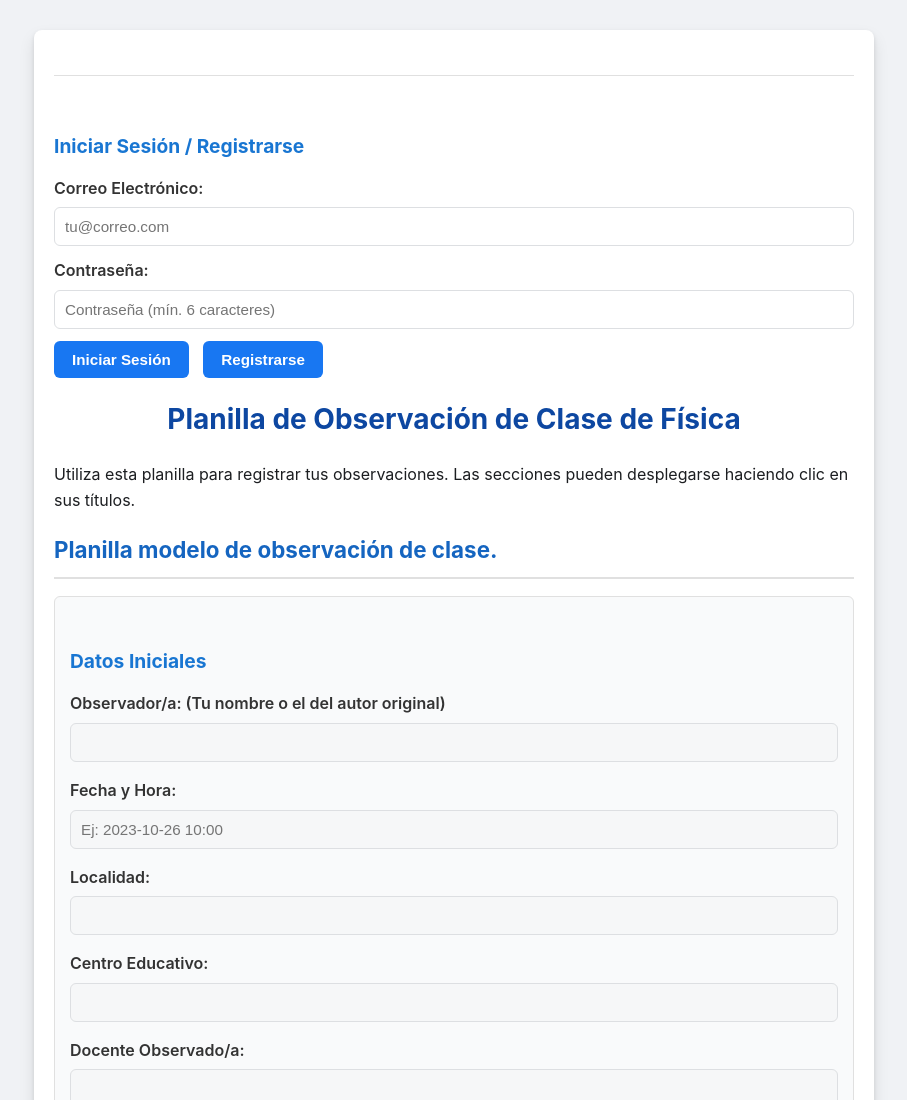
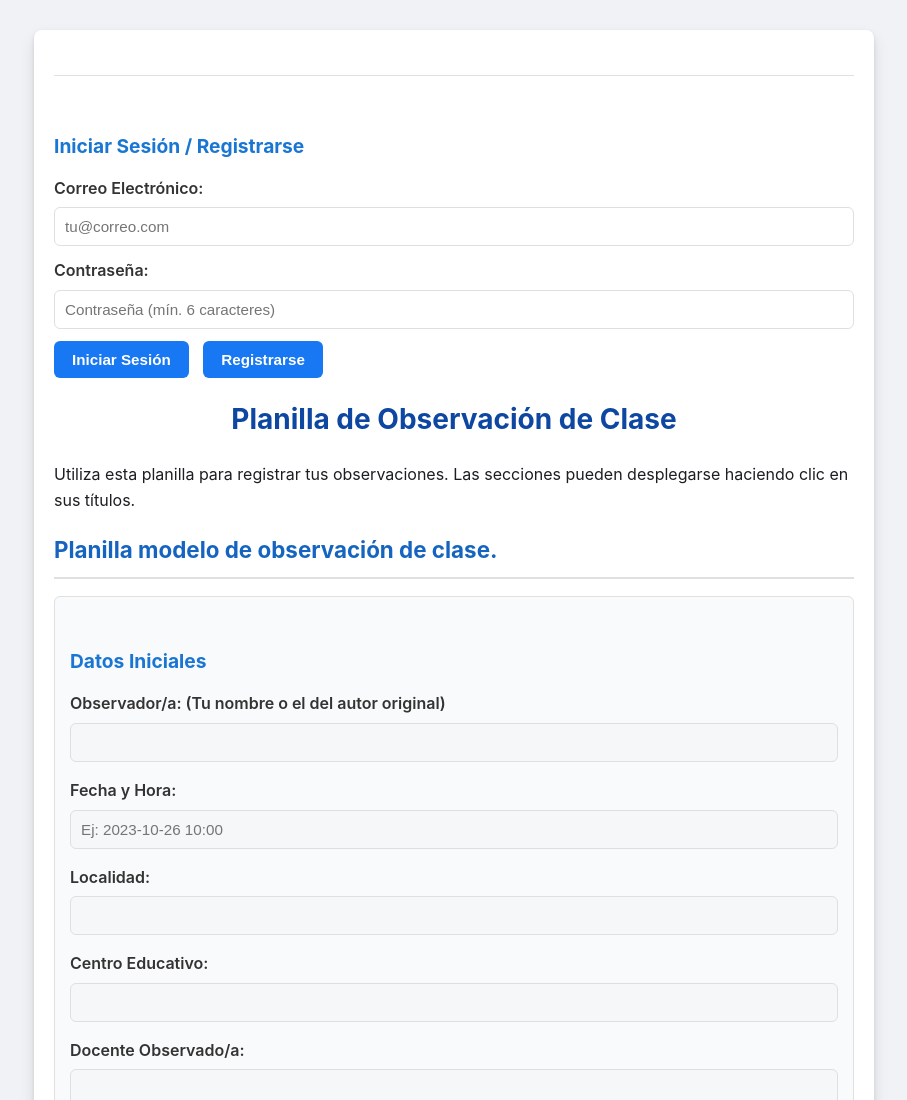
Before and after one commit to Santi4710/webdidactica, a plain HTML site: page public/index.html in a window 1280 px wide. Shown: the top 1100 px of the page, without its empty margins (186-1093 px from the left). Drawn offline with Linux system fonts and the light colour scheme; no server answers.

```diff
--- a/public/index.html
+++ b/public/index.html
@@ -137,7 +137,7 @@
             </div>
         </div>
 
-        <h1>Planilla de Observación de Clase de Física</h1>
+        <h1>Planilla de Observación de Clase</h1>
         <p>Utiliza esta planilla para registrar tus observaciones. Las secciones pueden desplegarse haciendo clic en sus títulos.</p>
 
         <h2> Planilla modelo de observación de clase.</h2>
```
